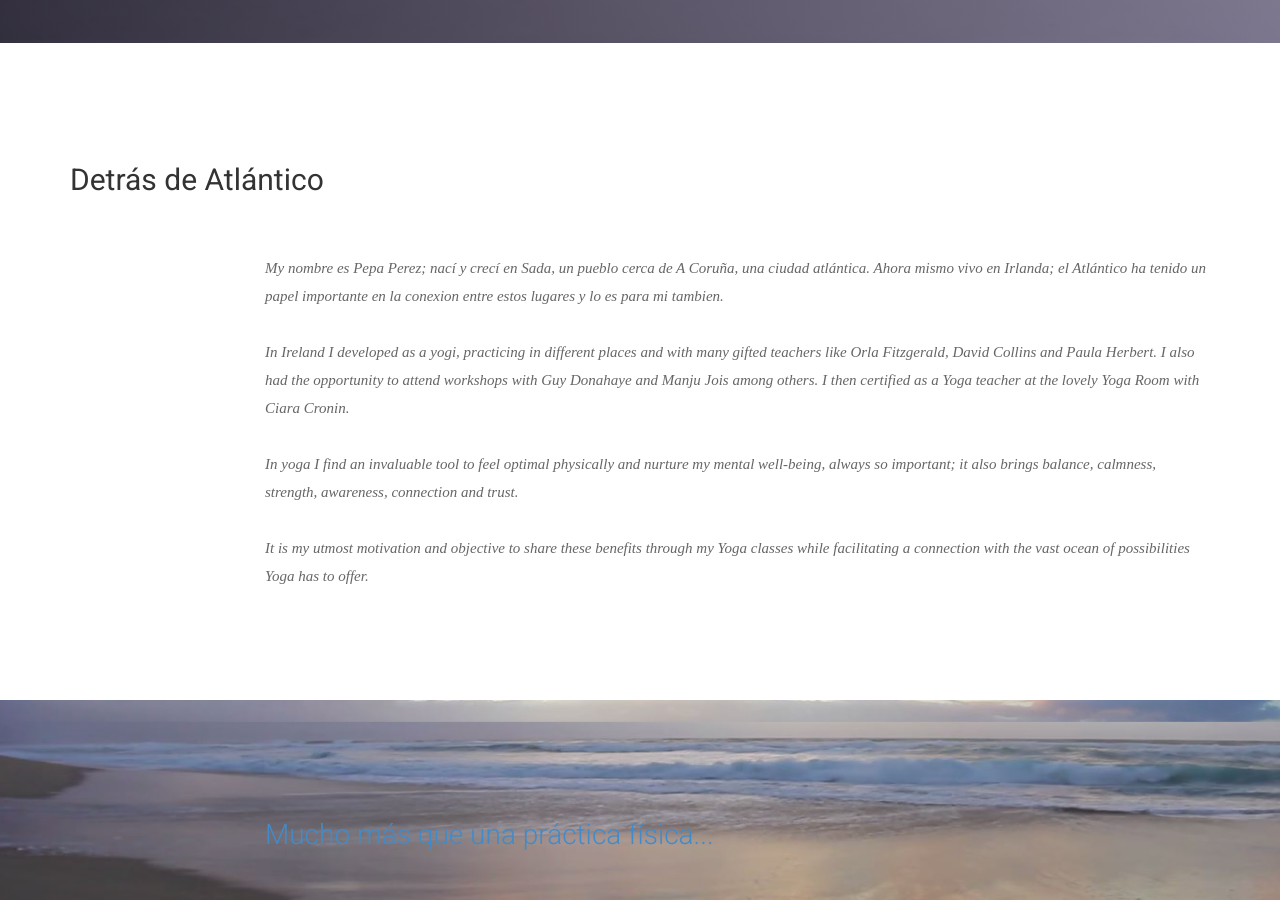
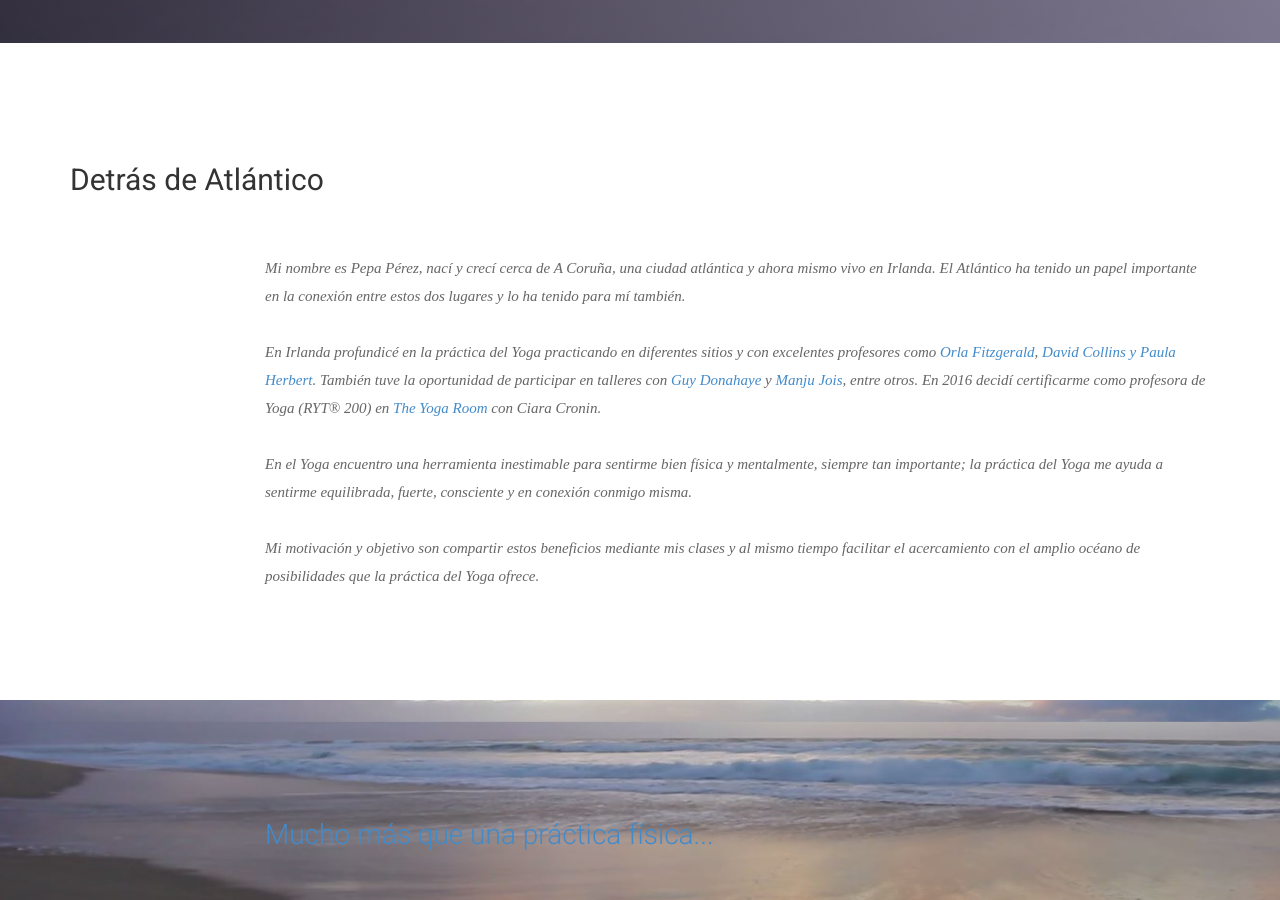
Before and after one commit to mpbarral/atlanticoyoga, a Jekyll site: the page built from index.html, in a window 1280 px wide and 900 px high, scrolled down 712 px. Built offline with Jekyll 4.4.1, drawn with Linux system fonts in a browser that asks for light colours; nearby versions of some CDN libraries; some web fonts are replaced.

Commit message:
subiendo la traduccion de detras de... a remote gh-pages

```diff
--- a/index.html
+++ b/index.html
@@ -25,10 +25,10 @@ permalink: /
     <div class="row">
     <div class="col-md-10 col-md-offset-2">
           <div class="section-title">
-            <p> <br />My nombre es Pepa Perez; nací y crecí en Sada, un pueblo cerca de A Coruña, una ciudad atlántica. Ahora mismo vivo en Irlanda; el Atlántico ha tenido un papel importante en la conexion entre estos lugares y lo es para mi tambien.<br /><br />
-									In Ireland I developed as a yogi, practicing in different places and with many gifted teachers like Orla Fitzgerald, David Collins and Paula Herbert. I also had the opportunity to attend workshops with Guy Donahaye and Manju Jois among others. I then certified as a Yoga teacher at the lovely Yoga Room with Ciara Cronin.<br /><br />
-									In yoga I find an invaluable tool to feel optimal physically and nurture my mental well-being, always so important; it also brings balance, calmness, strength, awareness, connection and trust.<br /><br />
-									It is my utmost motivation and objective to share these benefits through my Yoga classes while facilitating a connection with the vast ocean of possibilities Yoga has to offer. </p>
+            <p> <br />Mi nombre es Pepa Pérez, nací y crecí cerca de A Coruña, una ciudad atlántica y ahora mismo vivo en Irlanda. El Atlántico ha tenido un papel importante en la conexión entre estos dos lugares y lo ha tenido para mí también.<br /><br />
+									En Irlanda profundicé en la práctica del Yoga practicando en diferentes sitios y con excelentes profesores como <a href="http://tranquil.ie/">Orla Fitzgerald</a>, <a href="http://www.ashtanga.ie/"> David Collins y Paula Herbert</a>. También tuve la oportunidad de participar en talleres con  <a href="http://www.aysnyc.org/index.php?option=com_content&task=view&id=247&Itemid=262">Guy Donahaye</a> y <a href="http://manjujois.com/"> Manju Jois</a>, entre otros. En 2016 decidí certificarme como profesora de Yoga (RYT® 200) en <a href="http://yoga.ie/">The Yoga Room</a> con Ciara Cronin. <br /><br />
+									En el Yoga encuentro una herramienta inestimable para sentirme bien física y mentalmente, siempre tan importante; la práctica del Yoga me ayuda a sentirme equilibrada, fuerte, consciente y en conexión conmigo misma.<br /><br />
+									Mi motivación y objetivo son compartir estos beneficios mediante mis clases y al mismo tiempo facilitar el acercamiento con el amplio océano de posibilidades que la práctica del Yoga ofrece. </p>
           </div>
       </div>
    </div>
```
